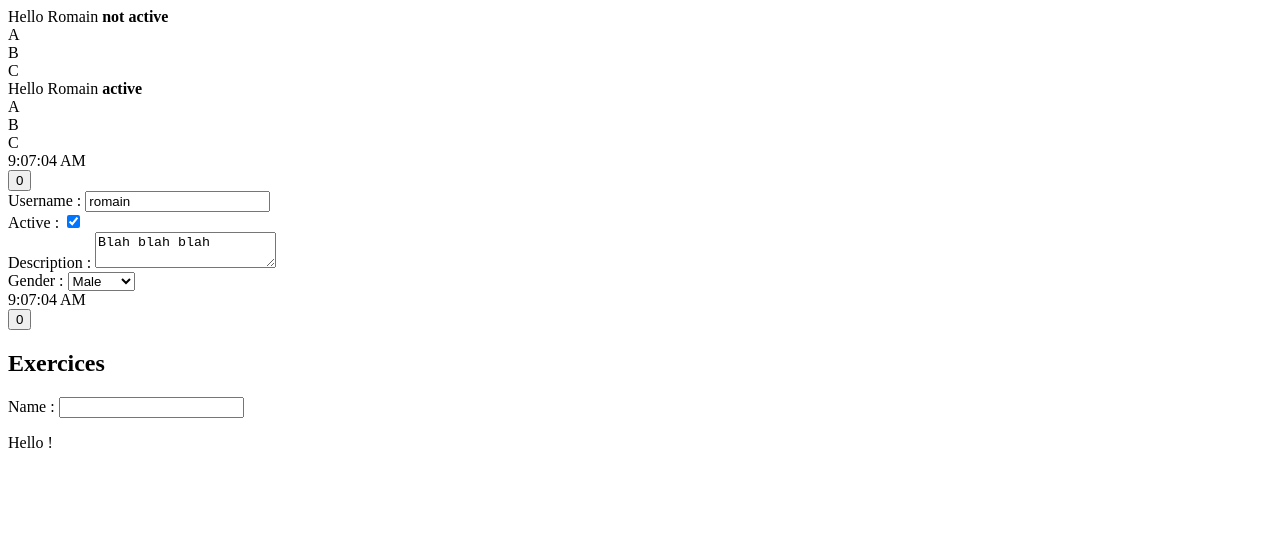
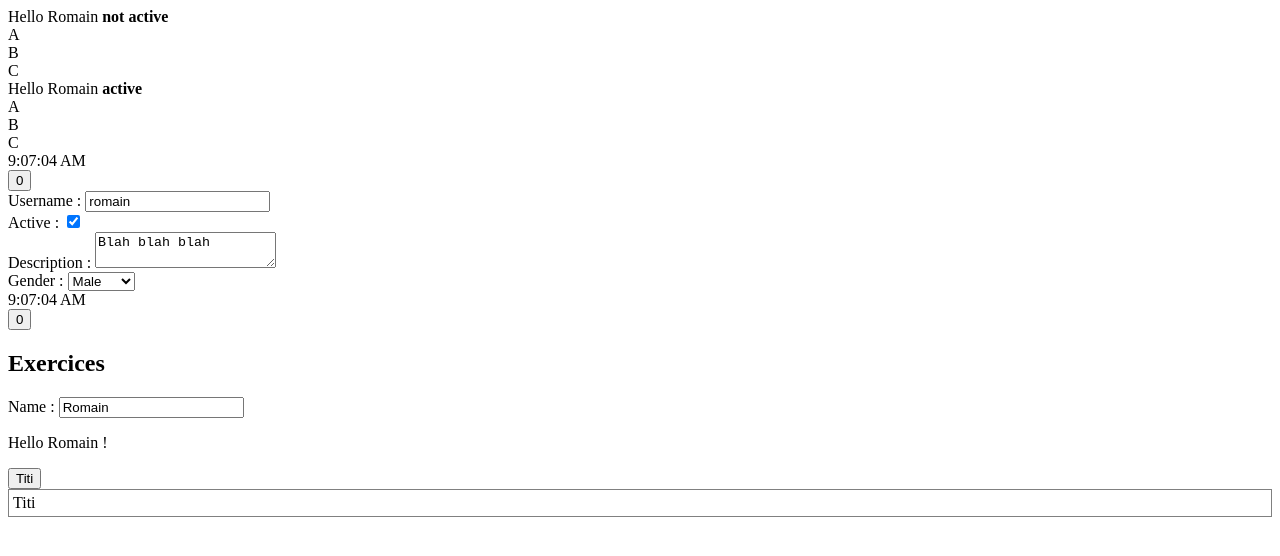
Before and after one commit to bioub/Formation_Web_Advanced_STMicroelectronics_2023_04, a React (Create React App) app in the folder hello-react/: page / in a window 1280 px wide. Shown: the top 556 px of the page. Built offline with nearby package versions, Linux system fonts and the light colour scheme.

Commit message:
Correction

```diff
--- a/hello-react/src/exercices/Exercices.tsx
+++ b/hello-react/src/exercices/Exercices.tsx
@@ -8,14 +8,14 @@ function Exercices() {
   const [name, setName] = useState('Titi');
 
   function handleSelected(val: string) {
-
+    setName(val);
   }
 
   return (
     <div className="Exercices">
       <Helloworld />
-      {/* <MultiStateButton items={names} selected={name} onSelected={handleSelected} /> */}
-      {/* <Select items={names} selected={name} onSelected={handleSelected} /> */}
+      <MultiStateButton items={names} selected={name} onSelected={handleSelected} />
+      <Select items={names} selected={name} onSelected={handleSelected} />
     </div>
   );
 }
--- a/hello-react/src/exercices/Helloworld.tsx
+++ b/hello-react/src/exercices/Helloworld.tsx
@@ -1,21 +1,28 @@
 import { ChangeEvent, Component } from 'react';
 
-class Helloworld extends Component {
+type Props = {}
+type State = {
+  name: string;
+}
+
+class Helloworld extends Component<Props, State> {
   state = {
-
+    name: 'Romain'
   };
   handleChange = (event: ChangeEvent<HTMLInputElement>) => {
-
+    this.setState({
+      name: event.target.value,
+    });
   };
   render() {
-    const {  } = this.state;
+    const { name } = this.state;
     return (
       <div className="ExHelloworld">
         <div>
-          Name : <input onChange={this.handleChange} />
+          Name : <input value={name} onChange={this.handleChange} />
         </div>
         <p>
-          Hello <span></span> !
+          Hello <span>{name}</span> !
         </p>
       </div>
     );
--- a/hello-react/src/exercices/MultiStateButton.tsx
+++ b/hello-react/src/exercices/MultiStateButton.tsx
@@ -1,13 +1,22 @@
 import { Component } from 'react';
 
-class MultiStateButton extends Component {
+type Props = {
+  items: string[];
+  selected: string;
+  onSelected(val: string): void;
+};
+
+class MultiStateButton extends Component<Props> {
+
+  handleClick = () => {
+    const selectedIndex = this.props.items.indexOf(this.props.selected);
+    const nextIndex = (selectedIndex + 1) % this.props.items.length;
+    this.props.onSelected(this.props.items[nextIndex]);
+  }
+
   render() {
-    const {  } = this.props;
-    return (
-      <button className="ExMultiStateButton">
-       LA VALEUR DU TABLEAU ITEM A AFFICHER
-      </button>
-    );
+    const { selected } = this.props;
+    return <button className="ExMultiStateButton" onClick={this.handleClick}>{selected}</button>;
   }
 }
 
--- a/hello-react/src/exercices/Select.tsx
+++ b/hello-react/src/exercices/Select.tsx
@@ -1,20 +1,69 @@
 import './Select.css';
 
-import { Component } from 'react';
+import { Component, createRef } from 'react';
 
-class Select extends Component {
-  state = {};
+type Props = {
+  items: string[];
+  selected: string;
+  onSelected(val: string): void;
+};
+
+type State = {
+  open: boolean;
+};
+
+class Select extends Component<Props, State> {
+  state = {
+    open: false,
+  };
+
+  hostRef = createRef<HTMLDivElement>();
+
+  componentDidMount(): void {
+    // document.addEventListener('click', (event) => {
+    //   this.setState({
+    //     open: false
+    //   })
+    // }, { capture: true });
+    document.addEventListener('click', (event) => {
+      if (!this.hostRef.current?.contains(event.target as HTMLElement)) {
+        this.setState({
+          open: false,
+        });
+      }
+    });
+  }
+
+  handleSelectedClick = () => {
+    this.setState({
+      open: !this.state.open,
+    });
+  };
+
+  handleItemClick = (val: string) => {
+    this.setState({
+      open: false,
+    });
+    this.props.onSelected(val);
+  };
+
   render() {
-    const {} = this.state;
-    const {} = this.props;
+    const { open } = this.state;
+    const { items, selected } = this.props;
     return (
-      <div className="Select">
-        <div className="Select_selected">Selected item</div>
-        <div className="Select_menu">
-          <div className="Select_item">Item 1</div>
-          <div className="Select_item">Item 2</div>
-          <div className="Select_item">Item 3</div>
+      <div className="Select" ref={this.hostRef}>
+        <div className="Select_selected" onClick={this.handleSelectedClick}>
+          {selected}
         </div>
+        {open && (
+          <div className="Select_menu">
+            {items.map((it) => (
+              <div className="Select_item" key={it} onClick={() => this.handleItemClick(it)}>
+                {it}
+              </div>
+            ))}
+          </div>
+        )}
       </div>
     );
   }
```
